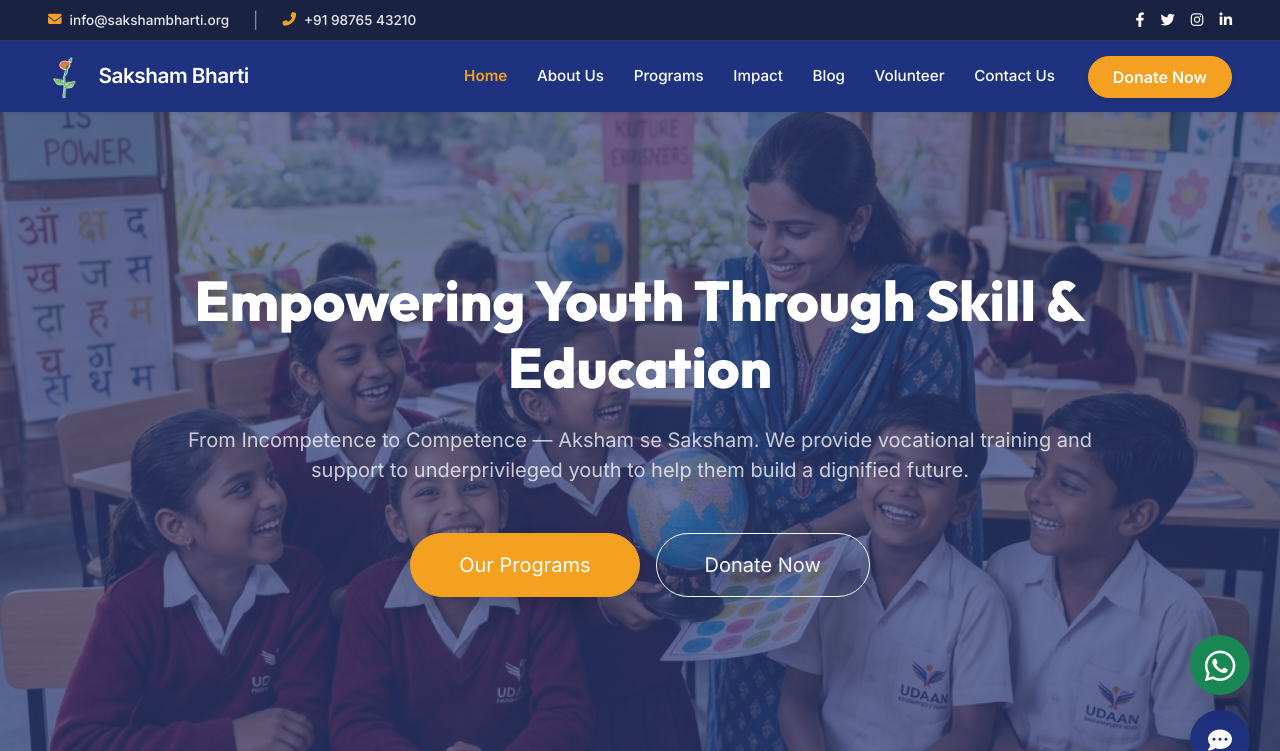
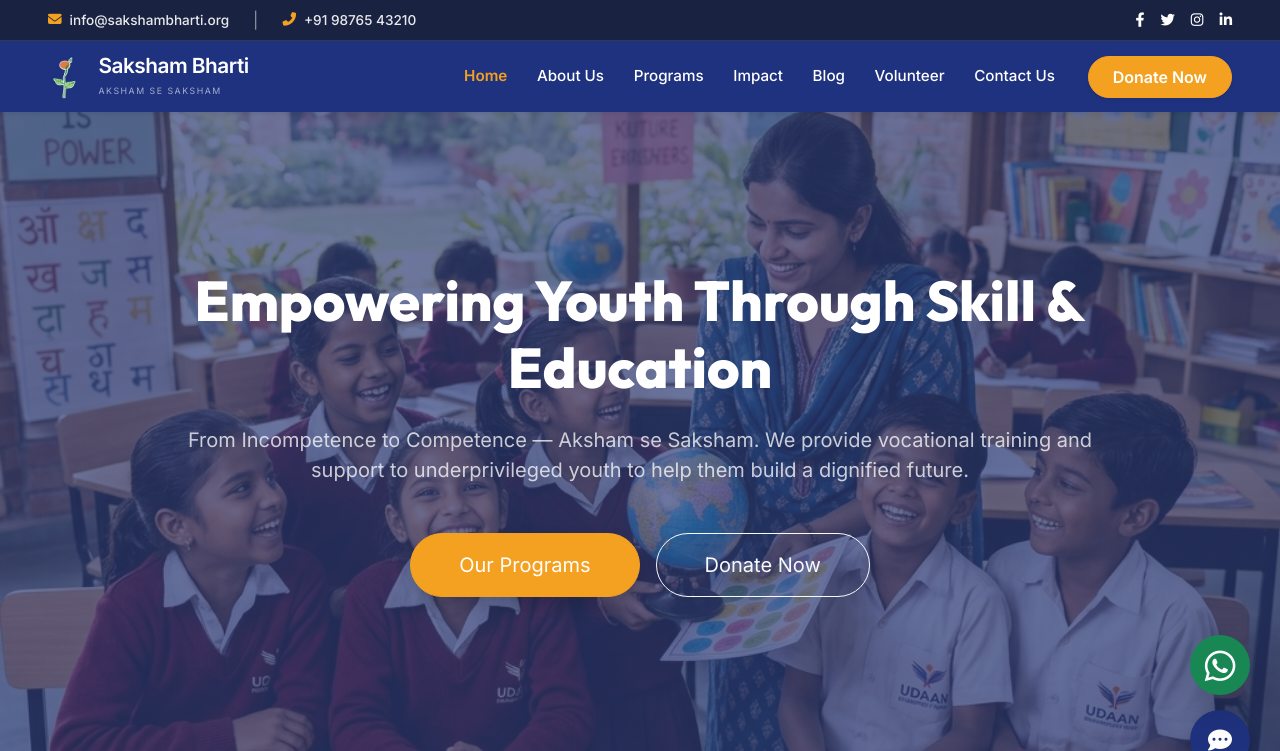
Before and after one commit to jagritiupadhyay99-jpg/Saksham-Bharti, a PHP site: page /frontend/index.php in a window 1280 px wide. Shown: the top 751 px of the page. Run offline with PHP 8.4, Linux system fonts and the light colour scheme; data comes from the database, SQL or seed files in the repository; some libraries are stand-ins or nearby versions.

Commit message:
Update logo brand tagline to AKSHAM SE SAKSHAM

```diff
--- a/frontend/includes/header.php
+++ b/frontend/includes/header.php
@@ -118,7 +118,8 @@ function nav_active($page) {
         <a class="navbar-brand d-flex align-items-center" href="index.php">
             <img src="assets/images/image.png" alt="Saksham Bharti Logo" class="me-3">
             <div class="brand-text text-white fw-bold">
-                Saksham Bharti
+                Saksham Bharti<br>
+                <span class="fw-normal" style="font-size: 0.55rem; text-transform: uppercase; letter-spacing: 1.5px; color: rgba(255,255,255,0.6);">AKSHAM SE SAKSHAM</span>
             </div>
         </a>
 
```
